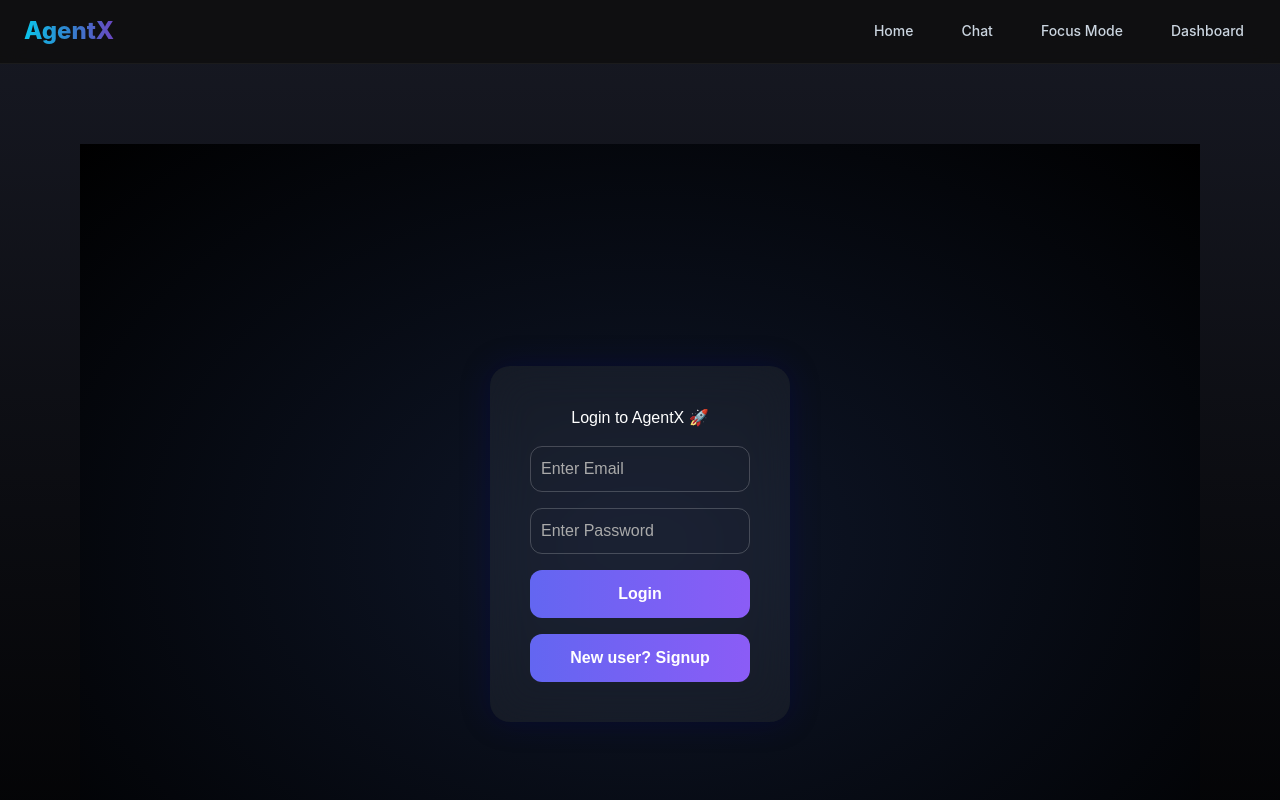
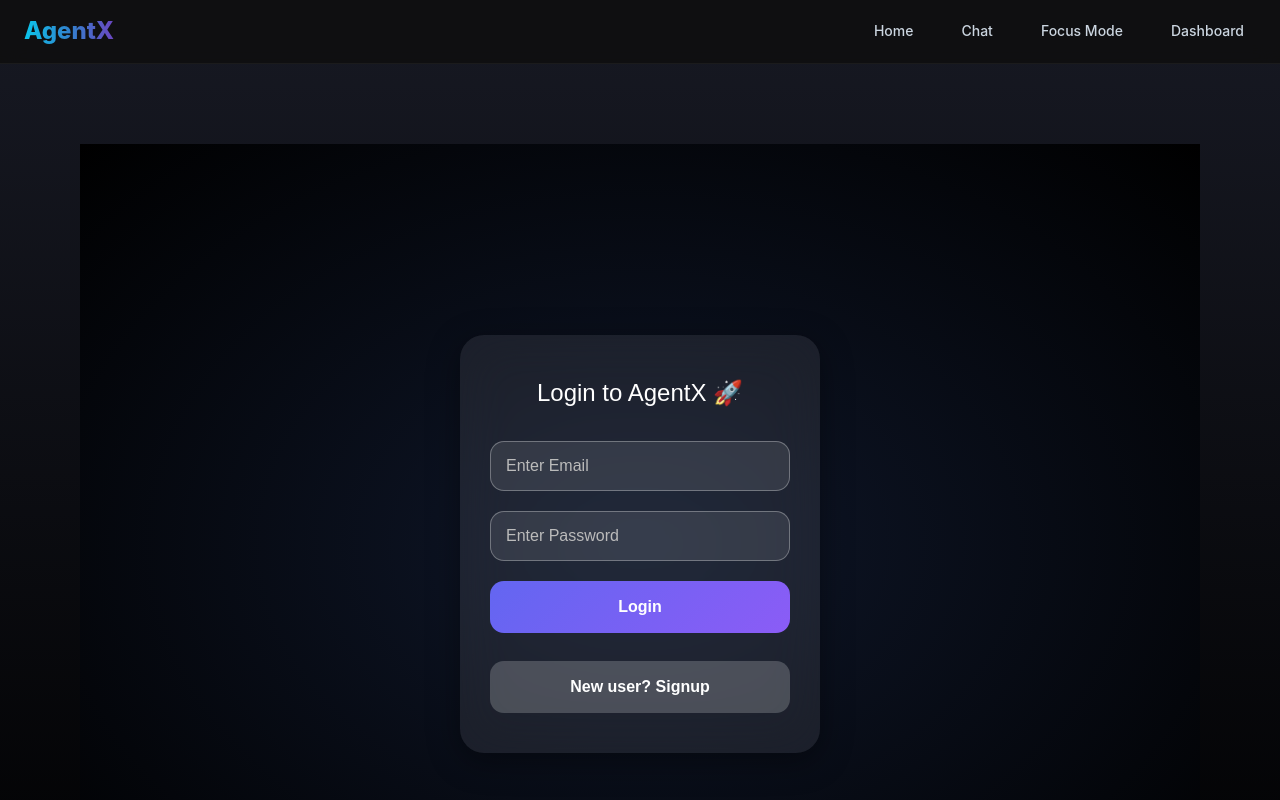
Before and after one commit to poolanithinreddy/AgentX, a React (Vite) app: page /login in a window 1280 px wide. Built offline with nearby package versions, Linux system fonts and the light colour scheme.

Commit message:
Update Login.css

```diff
--- a/src/pages/Login.css
+++ b/src/pages/Login.css
@@ -1,48 +1,92 @@
 .login-wrapper {
-    height: 100vh;
+  min-height: 100vh;
   display: flex;
   justify-content: center;
   align-items: center;
   background: radial-gradient(ellipse at center, #0f172a, #000);
   font-family: 'Sora', sans-serif;
+  padding: 20px;
+  box-sizing: border-box;
 }
 
 .login-box {
-    background: rgba(255, 255, 255, 0.05);
-    backdrop-filter: blur(20px);
-    padding: 40px;
-    border-radius: 20px;
-    box-shadow: 0 0 30px rgba(0, 0, 100, 0.3);
+  background: rgba(255, 255, 255, 0.08);
+  backdrop-filter: blur(25px);
+  padding: 40px 30px;
+  border-radius: 24px;
+  box-shadow: 0 8px 32px rgba(0, 0, 0, 0.4);
   display: flex;
   flex-direction: column;
-    gap: 16px;
-    width: 300px;
+  gap: 20px;
+  width: 100%;
+  max-width: 360px;
   text-align: center;
+  transition: transform 0.3s ease;
+}
+
+.login-box:hover {
+  transform: translateY(-5px);
+}
+
+.login-box h2 {
+  margin-bottom: 10px;
+  font-size: 24px;
+  color: #ffffff;
 }
 
 .login-box input {
-    background: transparent;
-    border: 1px solid rgba(255, 255, 255, 0.2);
-    padding: 10px;
-    border-radius: 12px;
+  background: rgba(255, 255, 255, 0.1);
+  border: 1px solid rgba(255, 255, 255, 0.3);
+  padding: 12px 15px;
+  border-radius: 14px;
   color: white;
+  font-size: 16px;
+  outline: none;
 }
 
 .login-box input::placeholder {
-    color: #aaa;
+  color: #bbb;
 }
 
 .login-box button {
-    background: linear-gradient(to right, #6366f1, #8b5cf6);
+  background: linear-gradient(135deg, #6366f1, #8b5cf6);
   border: none;
-    padding: 12px;
-    border-radius: 12px;
+  padding: 14px;
+  border-radius: 14px;
   color: white;
   font-weight: bold;
+  font-size: 16px;
   cursor: pointer;
-    transition: 0.2s;
+  transition: background 0.3s ease, transform 0.2s ease;
 }
 
 .login-box button:hover {
-    opacity: 0.8;
+  background: linear-gradient(135deg, #8b5cf6, #6366f1);
+  transform: scale(1.02);
 }
+
+.login-box button.secondary {
+  background: rgba(255, 255, 255, 0.2);
+  margin-top: 8px;
+}
+
+.login-box button.secondary:hover {
+  background: rgba(255, 255, 255, 0.3);
+}
+
+@media (max-width: 500px) {
+  .login-box {
+    padding: 30px 20px;
+    gap: 16px;
+  }
+
+  .login-box h2 {
+    font-size: 20px;
+  }
+
+  .login-box input,
+  .login-box button {
+    font-size: 14px;
+    padding: 12px;
+  }
+}
```
Lines whose indentation alone changed are shown as unchanged.
